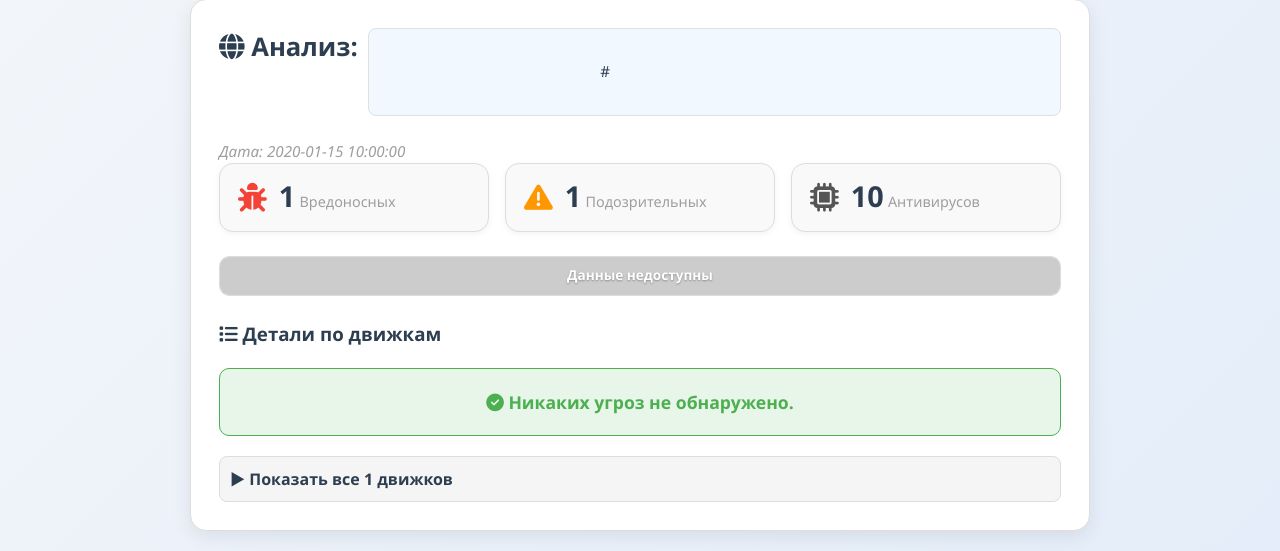
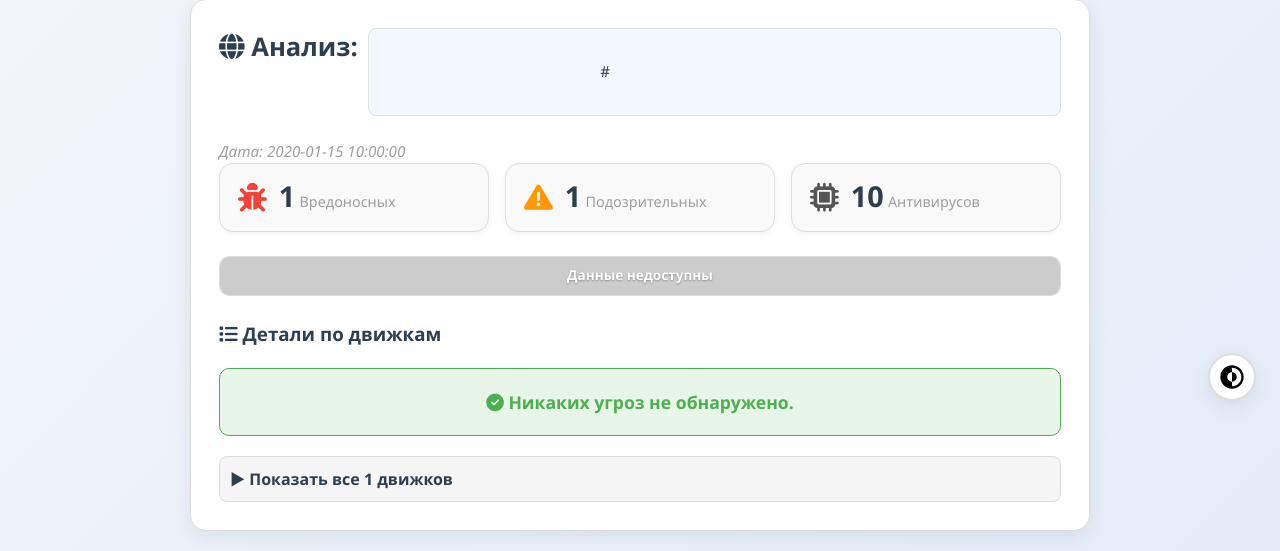
Before and after one commit to Zeva-admin/virus-ai, a Flask app: template templates/index.html in a window 1280 px wide. Shown: the part 375-926 px from the top of the page. Run offline with Flask 3, Linux system fonts and the light colour scheme; the template is opened without the code that fills it: most values are stand-ins (such as "Sample title", 1, 10 or a date in 2020).

Commit message:
Update index.html

```diff
--- a/templates/index.html
+++ b/templates/index.html
@@ -7,7 +7,9 @@
     <title>Guga Virus Checker — Проверка ссылок</title>
     <link rel="stylesheet" href="{{ url_for('static', filename='style.css') }}" />
     <link rel="stylesheet" href="https://cdnjs.cloudflare.com/ajax/libs/font-awesome/6.5.0/css/all.min.css" />
-    <!-- НЕТ тега <link rel="icon"> — favicon.ico в корне обрабатывается автоматически -->
+
+    <!-- Favicon (опционально) -->
+    <link rel="icon" type="image/png" href="/favicon-96x96.png" sizes="96x96" />
 </head>
 <body>
     <div class="container">
@@ -18,7 +20,6 @@
             <p>Проверка ссылок на вредоносность через VirusTotal + AI-анализ угроз</p>
         </header>
 
-        <!-- (остальной код без изменений — как в предыдущих сообщениях) -->
         <form id="scanForm" method="POST">
             <div class="input-group">
                 <input type="url" name="url" placeholder="https://example.com" required />
@@ -146,6 +147,7 @@
         {% endif %}
     </div>
 
+    <!-- Модальное окно для описания угрозы -->
     <div id="threatModal" class="modal hidden">
         <div class="modal-content">
             <span class="close" onclick="closeModal()">&times;</span>
@@ -155,6 +157,11 @@
             </div>
         </div>
     </div>
+
+    <!-- Кнопка переключения темы -->
+    <button id="theme-toggle" aria-label="Переключить тему">
+        <img id="theme-icon" src="" alt="Тема" />
+    </button>
 
     <script>
         const form = document.getElementById('scanForm');
@@ -203,6 +210,33 @@
         function closeModal() {
             document.getElementById('threatModal').classList.add('hidden');
         }
+
+        // === УПРАВЛЕНИЕ ТЕМОЙ ===
+        function getPreferredTheme() {
+            const saved = localStorage.getItem('theme');
+            if (saved) return saved;
+            return window.matchMedia('(prefers-color-scheme: dark)').matches ? 'dark' : 'light';
+        }
+
+        function setTheme(theme) {
+            document.documentElement.setAttribute('data-theme', theme);
+            localStorage.setItem('theme', theme);
+            const icon = document.getElementById('theme-icon');
+            icon.src = theme === 'dark'
+                ? "{{ url_for('static', filename='light-mode.png') }}"
+                : "{{ url_for('static', filename='dark-mode.svg') }}";
+        }
+
+        // Инициализация
+        const initialTheme = getPreferredTheme();
+        setTheme(initialTheme);
+
+        // Переключение
+        document.getElementById('theme-toggle').addEventListener('click', () => {
+            const current = document.documentElement.getAttribute('data-theme');
+            const newTheme = current === 'dark' ? 'light' : 'dark';
+            setTheme(newTheme);
+        });
     </script>
 </body>
 </html>
```
